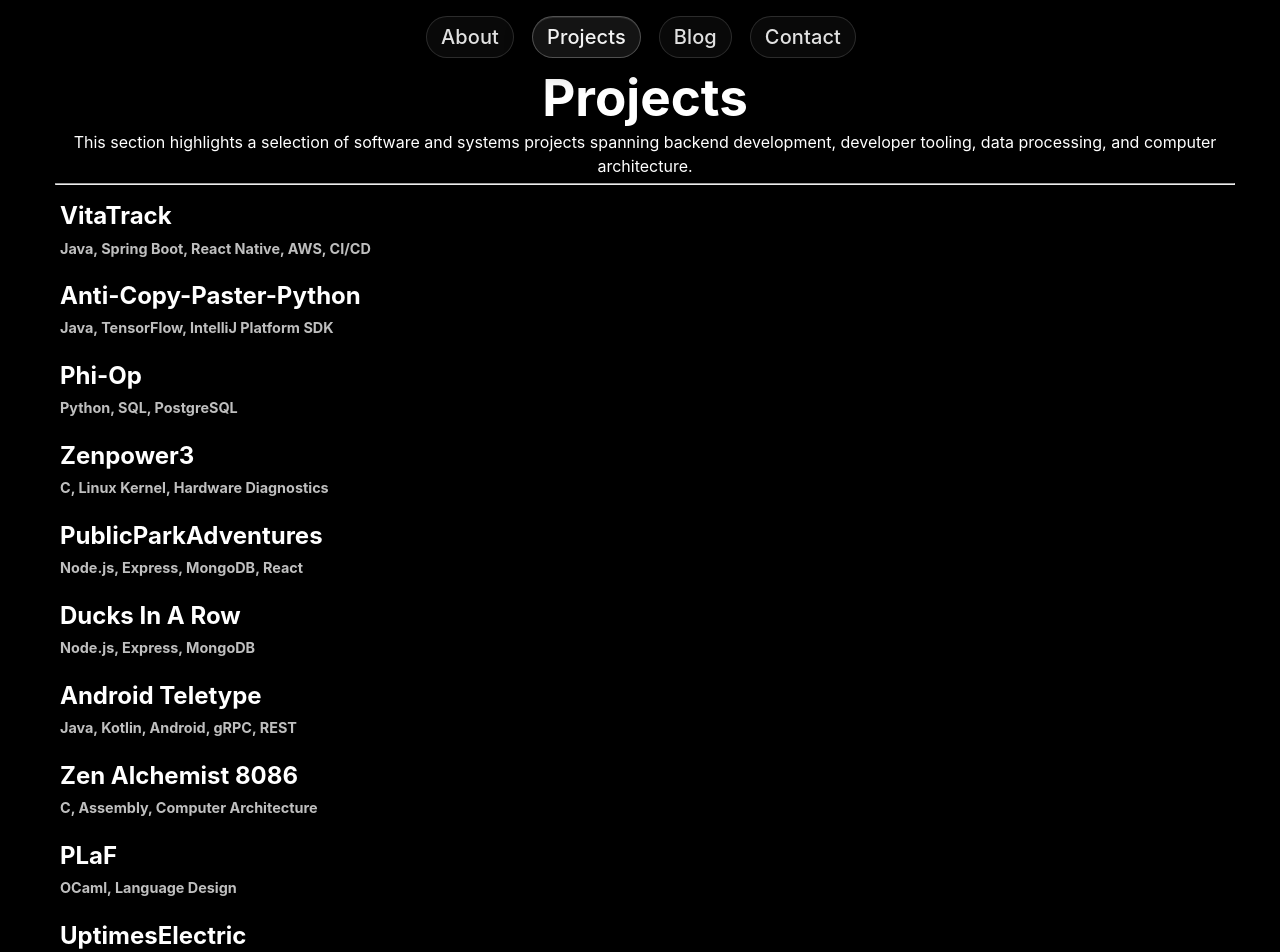
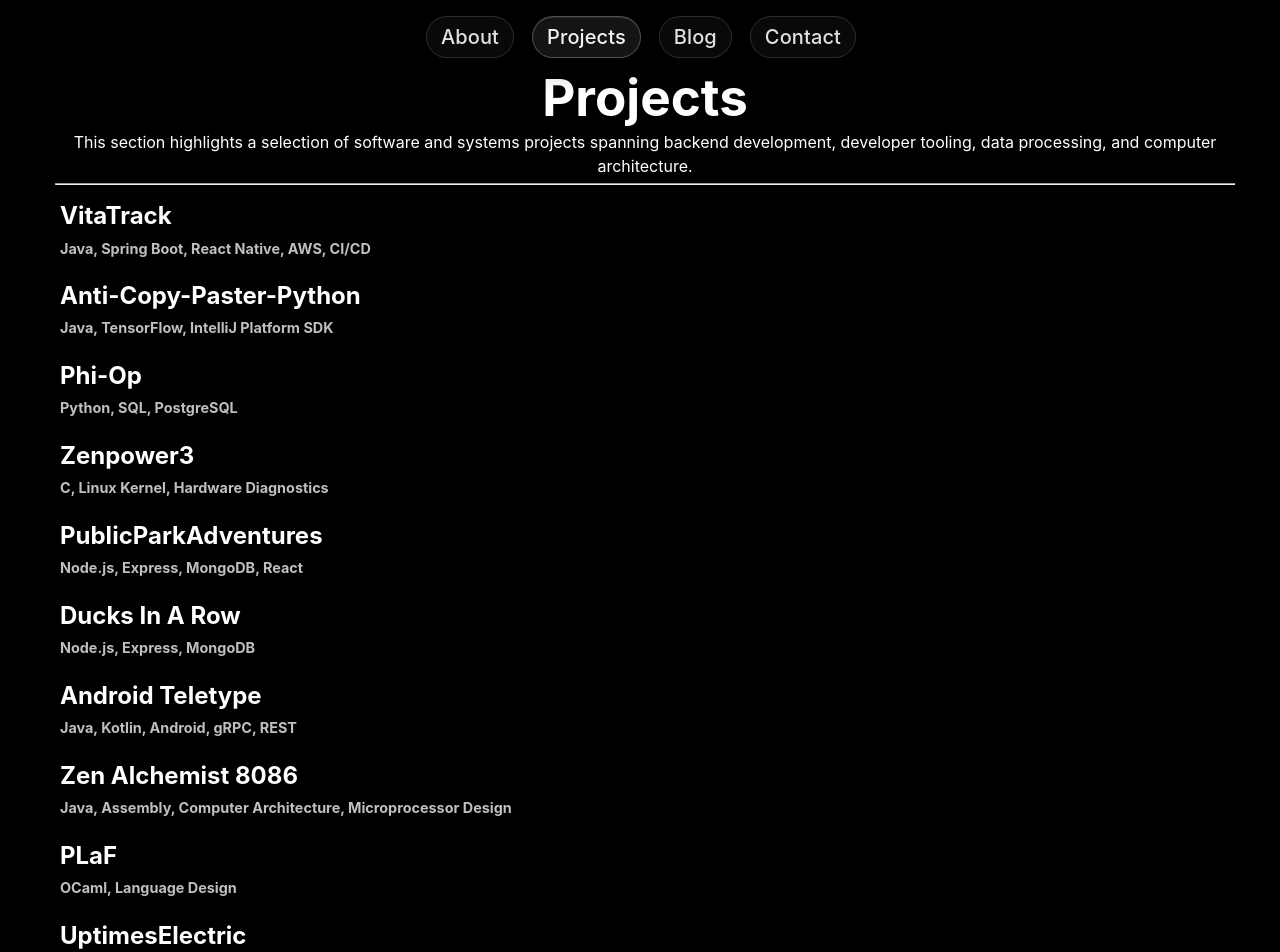
Before and after one commit to RudolphSedlin/PersonalWebsite, a React (Create React App) app: page /Projects in a window 1280 px wide. Shown: the top 952 px of the page. Built offline with nearby package versions, Linux system fonts and the light colour scheme.

Commit message:
Website update.

```diff
--- a/src/assets/Projects.js
+++ b/src/assets/Projects.js
@@ -83,7 +83,7 @@
     description: 'A custom 16-bit processor and assembler featuring a structured instruction set with support for arithmetic, control flow, and memory operations.',
     role: 'Designed and implemented both the processor architecture and an accompanying assembler with flexible syntax, label resolution, and support for structured program definition. The ISA was inspired by early x86 systems while simplifying and extending key aspects such as register availability and instruction encoding for clarity and usability.',
     time: '11/2022 - 12/2022',
-    stack: 'C, Assembly, Computer Architecture',
+    stack: 'Java, Assembly, Computer Architecture, Microprocessor Design',
     links: [],
     images: ['/images/ZenAlchemist8086.png'],
 },
```
